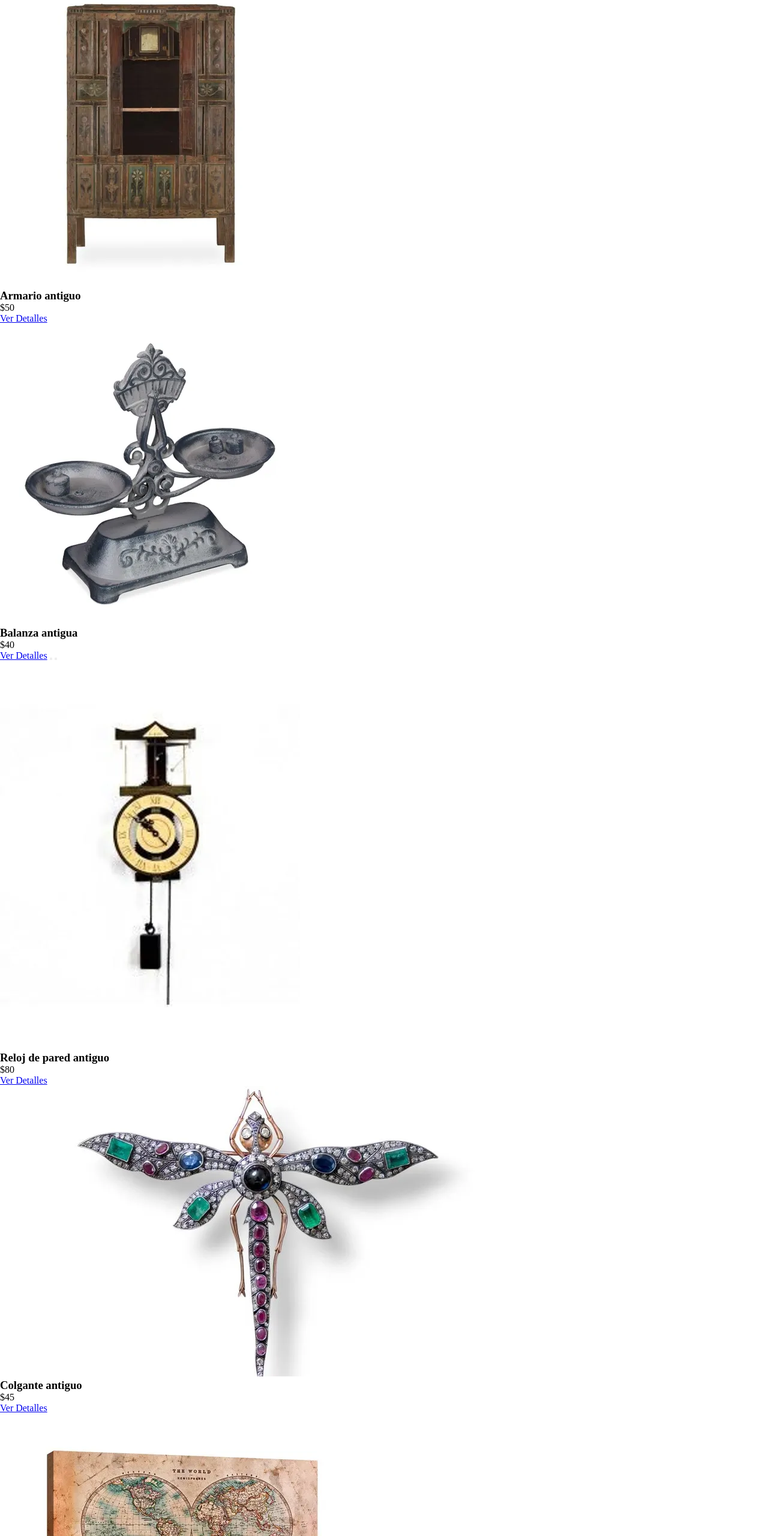
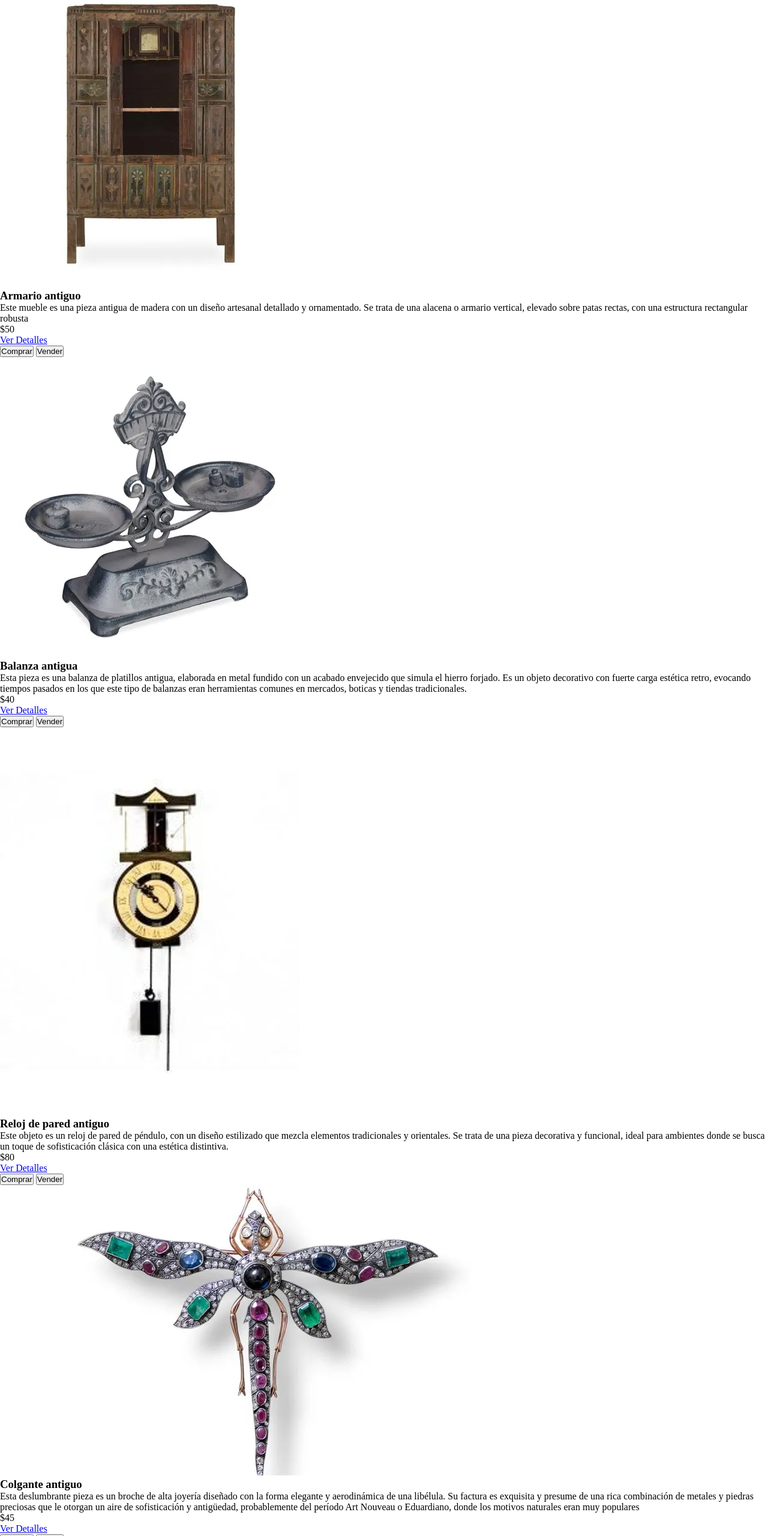
Before and after one commit to Anderdw1a/proy-josean, a plain HTML site: page venta-compra.html in a window 1280 px wide. Shown: the part 240-2800 px from the top of the page at 60% size. Drawn offline with Linux system fonts and the light colour scheme; files whose address does not match are found by name; a web font is replaced by a local one.

Commit message:
venta-comprav2

```diff
--- a/venta-compra.html
+++ b/venta-compra.html
@@ -35,41 +35,78 @@
             <div class="producto">
                 <img src="img/mueble1.webp" alt="Un armario antiguo" class="producto__image">
                 <h3 class="producto__name">Armario antiguo</h3>
+                <p class="producto__description">
+                    Este mueble es una pieza antigua de madera con un diseño artesanal detallado y ornamentado. Se trata
+                    de una alacena o armario vertical, elevado sobre patas rectas, con una estructura rectangular
+                    robusta</p>
                 <p class="producto__price">$50</p>
-                <a href="#" class="producto__button">Ver Detalles</a>
+                <a href="#" class="producto__button">Ver Detalles</a><br>
+                <button class="compra">Comprar</button>
+                <button class="venta">Vender</button>
             </div>
             <div class="producto">
                 <img src="img/decoracion1.webp" alt="Decoracion antigua" class="producto__image">
                 <h3 class="producto__name">Balanza antigua</h3>
-                <p class="producto__description"></p>
+                <p class="producto__description">Esta pieza es una balanza de platillos antigua, elaborada en metal
+                    fundido con un acabado envejecido que simula el hierro forjado. Es un objeto decorativo con fuerte
+                    carga estética retro, evocando tiempos pasados en los que este tipo de balanzas eran herramientas
+                    comunes en mercados, boticas y tiendas tradicionales.</p>
                 <p class="producto__price">$40</p>
-                <a href="#" class="producto__button">Ver Detalles</a>
-                <button class="compra"></button>
-                <button class="venta"></button>
+                <a href="#" class="producto__button">Ver Detalles</a><br>
+                <button class="compra">Comprar</button>
+                <button class="venta">Vender</button>
             </div>
             <div class="producto">
                 <img src="img/reloj1.webp" alt="Reloj de pared antiguo" class="producto__image">
                 <h3 class="producto__name">Reloj de pared antiguo</h3>
+                <p class="producto__description">Este objeto es un reloj de pared de péndulo, con un diseño estilizado
+                    que mezcla elementos tradicionales y orientales. Se trata de una pieza decorativa y funcional, ideal
+                    para ambientes donde se busca un toque de sofisticación clásica con una estética distintiva.</p>
                 <p class="producto__price">$80</p>
-                <a href="#" class="producto__button">Ver Detalles</a>
+                <a href="#" class="producto__button">Ver Detalles</a><br>
+                <button class="compra">Comprar</button>
+                <button class="venta">Vender</button>
             </div>
             <div class="producto">
                 <img src="img/joya1.webp" alt="Joya antigua" class="producto__image">
                 <h3 class="producto__name">Colgante antiguo</h3>
+                <p class="producto__description">Esta deslumbrante pieza es un broche de alta joyería diseñado con la
+                    forma elegante y aerodinámica de una libélula. Su factura es exquisita y presume de una rica
+                    combinación de metales y piedras preciosas que le otorgan un aire de sofisticación y antigüedad,
+                    probablemente del período Art Nouveau o Eduardiano, donde los motivos naturales eran muy populares
+                </p>
                 <p class="producto__price">$45</p>
-                <a href="#" class="producto__button">Ver Detalles</a>
+                <a href="#" class="producto__button">Ver Detalles</a><br>
+                <button class="compra">Comprar</button>
+                <button class="venta">Vender</button>
             </div>
             <div class="producto">
                 <img src="img/cuadro1.webp" alt="Cuadro antiguo" class="producto__image">
                 <h3 class="producto__name">Cuadro del Mundo antiguo</h3>
+                <p class="producto__description">Esta imagen muestra un lienzo decorativo que presenta una reproducción
+                    de un mapa mundi antiguo o de estilo vintage.
+
+                    El mapa está dividido en dos grandes círculos, representando los Hemisferios Occidental y Oriental,
+                    un formato común en la cartografía histórica. En la parte superior central se lee el título: "THE
+                    WORLD. HEMISPHERES" (El Mundo. Hemisferios).</p>
                 <p class="producto__price">$60</p>
-                <a href="#" class="producto__button">Ver Detalles</a>
+                <a href="#" class="producto__button">Ver Detalles</a><br>
+                <button class="compra">Comprar</button>
+                <button class="venta">Vender</button>
             </div>
             <div class="producto">
                 <img src="img/reloj2.webp" alt="Reloj con cadena antiguo" class="producto__image">
                 <h3 class="producto__name">Reloj colgante antiguo</h3>
+                <p class="producto__description">La imagen captura un reloj de bolsillo de estilo clásico o vintage, que
+                    evoca la estética de principios del siglo XX.
+
+                    El reloj presenta una caja circular de metal envejecido, con un tono de bronce o latón oscurecido
+                    que le confiere una pátina antigua y un tacto cálido. El diseño es el de un reloj de tapa o hunter,
+                    con la cubierta frontal abierta, revelando el rostro del tiempo en su interior.</p>
                 <p class="producto__price">$40</p>
-                <a href="#" class="producto__button">Ver Detalles</a>
+                <a href="#" class="producto__button">Ver Detalles</a><br>
+                <button class="compra">Comprar</button>
+                <button class="venta">Vender</button>
             </div>
         </section>
     </main>
```
